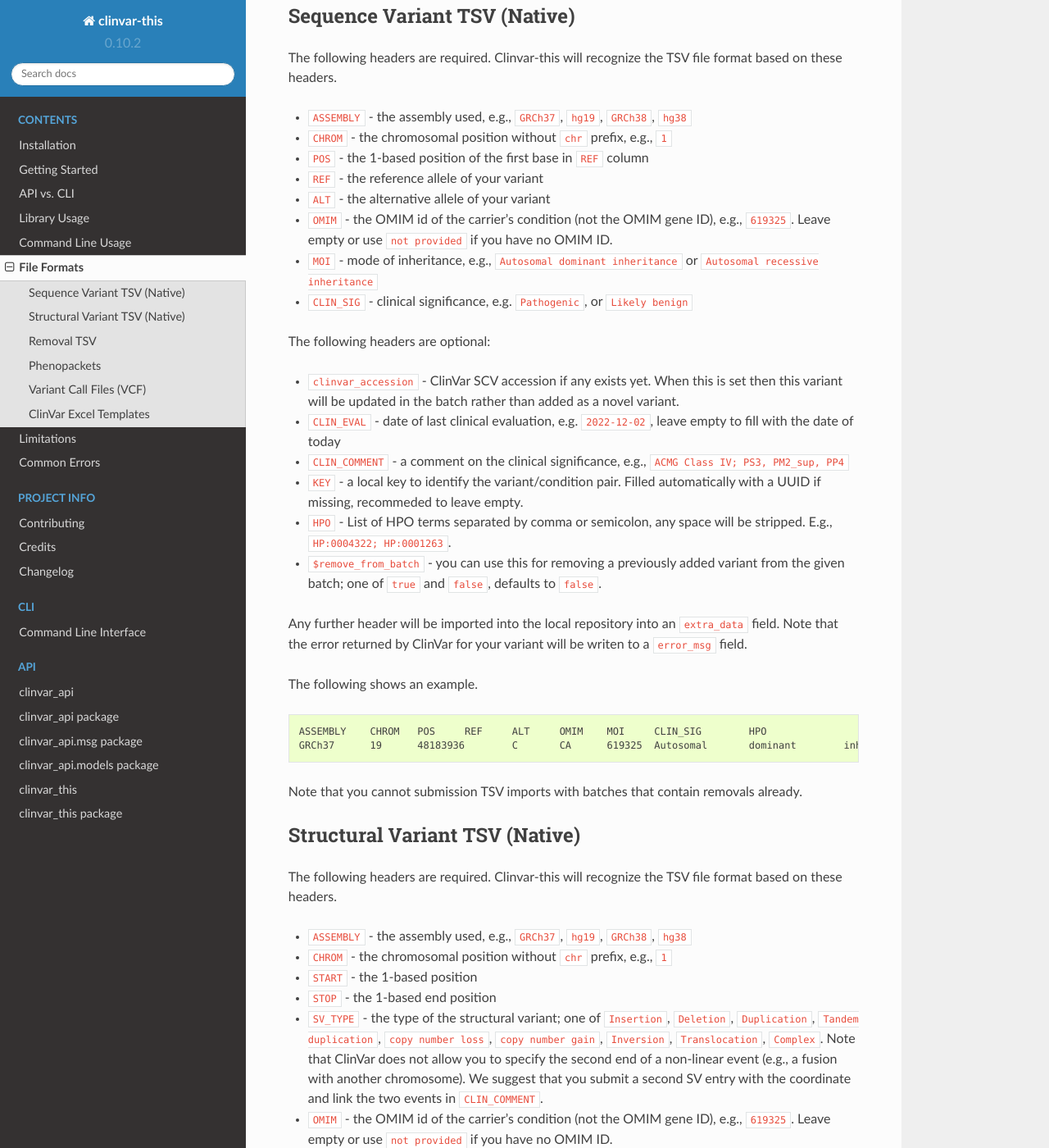
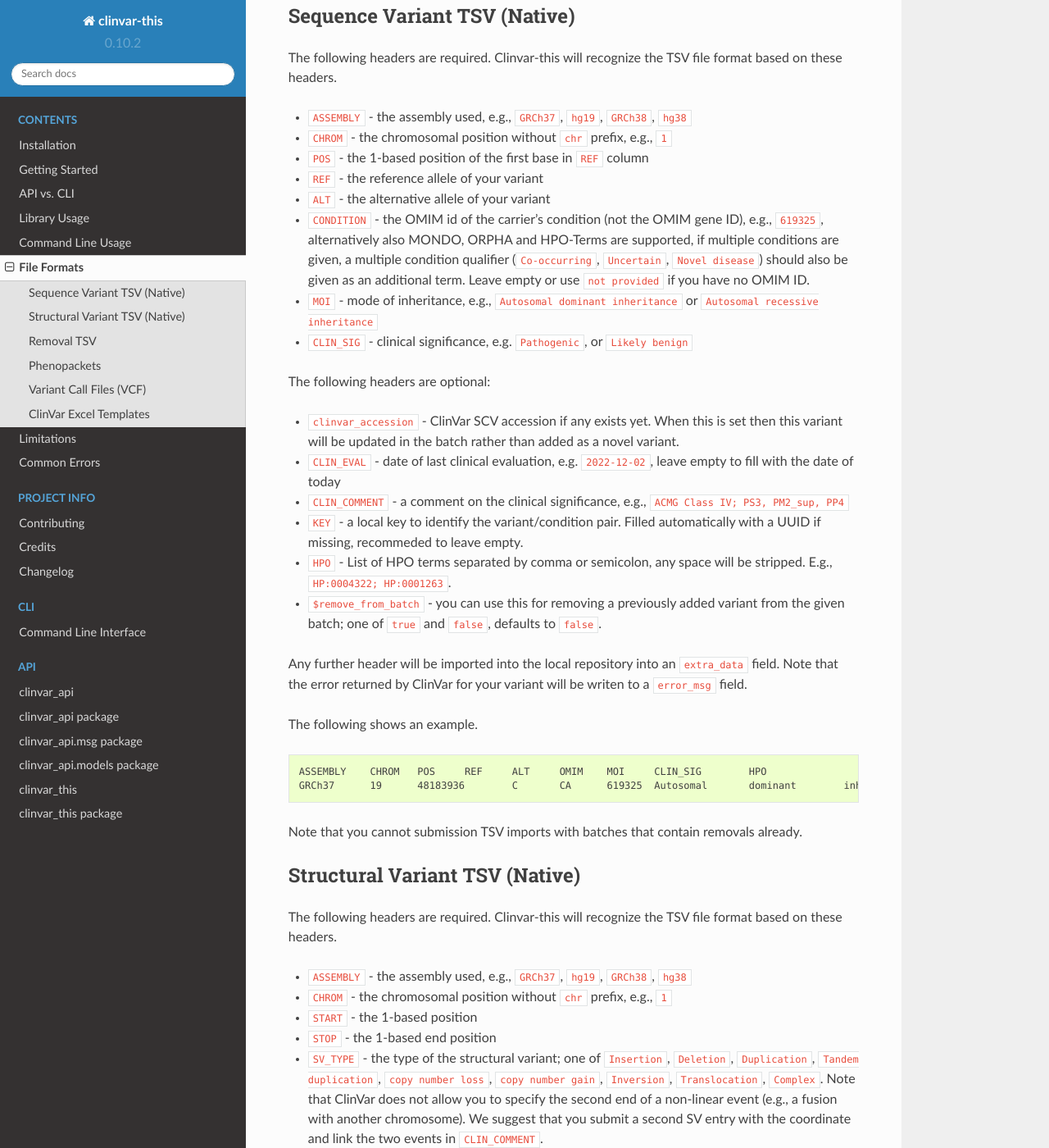
Before and after one commit to varfish-org/clinvar-this, a Sphinx documentation site: the page built from docs/file_formats.rst, in a window 1280 px wide and 1400 px high, scrolled down 351 px. Shown: the whole window at 82% size. Built offline with Sphinx 7.4.7 and the Read the Docs theme 2.0.0, drawn with Linux system fonts in a browser that asks for light colours; some of the changed text lies outside the part shown.

Commit message:
docs: Update docs to include new CONDITION key

```diff
--- a/docs/file_formats.rst
+++ b/docs/file_formats.rst
@@ -22,7 +22,7 @@
 - ``POS`` - the 1-based position of the first base in ``REF`` column
 - ``REF`` - the reference allele of your variant
 - ``ALT`` - the alternative allele of your variant
-- ``OMIM`` - the OMIM id of the carrier's condition (not the OMIM gene ID), e.g., ``619325``.
+- ``CONDITION`` - the OMIM id of the carrier's condition (not the OMIM gene ID), e.g., ``619325``, alternatively also MONDO, ORPHA and HPO-Terms are supported, if multiple conditions are given, a multiple condition qualifier (``Co-occurring``, ``Uncertain``, ``Novel disease``) should also be given as an additional term.
   Leave empty or use ``not provided`` if you have no OMIM ID.
 - ``MOI`` - mode of inheritance, e.g., ``Autosomal dominant inheritance`` or ``Autosomal recessive inheritance``
 - ``CLIN_SIG`` - clinical significance, e.g. ``Pathogenic``, or ``Likely benign``
@@ -65,8 +65,7 @@
 - ``SV_TYPE`` - the type of the structural variant; one of ``Insertion``, ``Deletion``, ``Duplication``, ``Tandem duplication``, ``copy number loss``, ``copy number gain``, ``Inversion``, ``Translocation``, ``Complex``.
   Note that ClinVar does not allow you to specify the second end of a non-linear event (e.g., a fusion with another chromosome).
   We suggest that you submit a second SV entry with the coordinate and link the two events in ``CLIN_COMMENT``.
-- ``OMIM`` - the OMIM id of the carrier's condition (not the OMIM gene ID), e.g., ``619325``.
-  Leave empty or use ``not provided`` if you have no OMIM ID.
+- ``CONDITION`` - the OMIM id of the carrier's condition (not the OMIM gene ID), e.g., ``619325``, alternatively also MONDO, ORPHA and HPO-Terms are supported, if multiple conditions are given, a multiple condition qualifier (``Co-occurring``, ``Uncertain``, ``Novel disease``) should also be given as an additional term.
 - ``MOI`` - mode of inheritance, e.g., ``Autosomal dominant inheritance`` or ``Autosomal recessive inheritance``
 - ``CLIN_SIG`` - clinical significance, e.g. ``Pathogenic``, or ``Likely benign``
 
```
